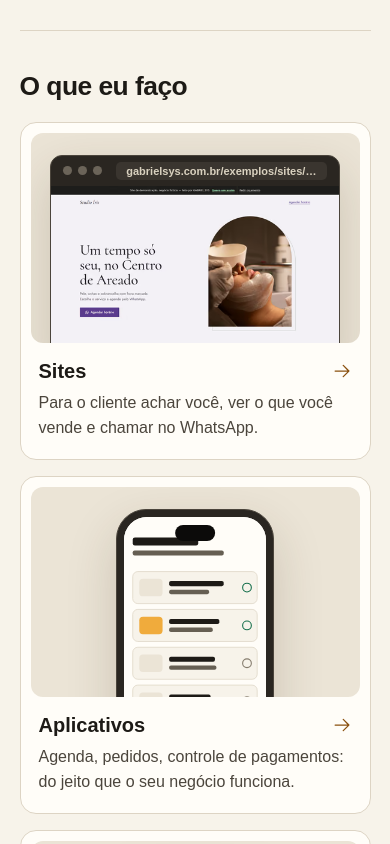
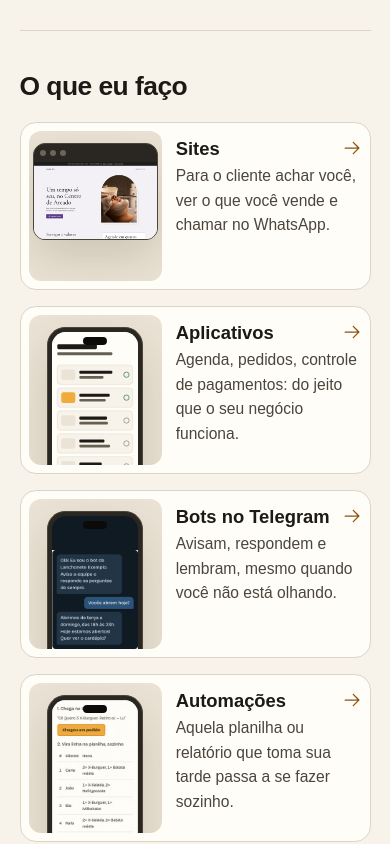
Before and after one commit to gabrielhsp-sys/gabrielhsp-sys.github.io, a Next.js app: page / in a window 390 px wide. Shown: the part 900-1744 px from the top of the page. Built offline with nearby package versions, Linux system fonts and the light colour scheme; a web font is replaced by a local one.

Commit message:
feat(ux): compact service rows on phones; logo falls back to the symbol only at 100 px or less

```diff
--- a/app/cliente.css
+++ b/app/cliente.css
@@ -327,7 +327,7 @@ html[data-typing="true"] .c-whats-fixo { opacity: 0; transform: translateY(140%)
 
 /* Celular (pedido de 2026-11-20): logo, "Orcamento" e "Menu" SEMPRE na mesma
    linha, de 320 a 414 px e com a fonte do sistema maior. A linha nao quebra; quem
-   cede espaco e o logo, que encolhe e, abaixo de 120 px de espaco, vira so o
+   cede espaco e o logo, que encolhe e, com 100 px ou menos de espaco, vira so o
    simbolo (consulta de container: vale tambem para fonte aumentada no Android).
    O Menu abre como painel embaixo do cabecalho, sem empurrar a linha. */
 @media (max-width: 860px) {
@@ -372,7 +372,7 @@ html[data-typing="true"] .c-whats-fixo { opacity: 0; transform: translateY(140%)
 
 /* Pouco espaco para o logo (320 px, ou fonte grande): fica so o simbolo da marca
    (o nome segue no rodape e no nome acessivel do link). */
-@container (max-width: 119px) {
+@container (max-width: 100px) {
   .c-brand .c-brand-full { display: none !important; }
   .c-brand .c-brand-symbol { display: block; width: auto; height: 26px; }
 }
@@ -499,3 +499,19 @@ html[data-typing="true"] .c-whats-fixo { opacity: 0; transform: translateY(140%)
 .f-celular[data-tom="conversa"] .f-celular-tela { padding-top: 34px; background: #0f1a22; }
 .f-celular[data-tom="conversa"] .f-shot img { object-fit: contain; object-position: top center; }
 .f-ilustracao { display: block; width: 100%; height: 100%; }
+
+/* Celular: os cinco servicos do inicio em linhas compactas, imagem ao lado do
+   texto. Em coluna, cada cartao tinha ~340 px e a lista passava de 1.700 px. */
+@media (max-width: 520px) {
+  .c-service-tile { display: grid; grid-template-columns: minmax(0, 40%) minmax(0, 1fr); grid-template-rows: auto 1fr; align-items: start; gap: 4px 14px; padding: 8px; }
+  .c-service-tile .c-visual { grid-row: 1 / span 2; height: 150px; margin: 0; padding-top: 12px; }
+  .c-service-tile .c-visual .f-celular { width: 72%; padding: 4px; border-radius: 18px; }
+  .c-service-tile .c-visual .f-celular-tela { border-radius: 14px; }
+  .c-service-tile .c-visual .f-celular-tela::before { top: 5px; height: 8px; }
+  .c-service-tile .c-visual .f-navegador { width: 94%; }
+  .c-service-tile .c-visual .f-navegador-barra { height: 18px; gap: 4px; padding: 0 6px; }
+  .c-service-tile .c-visual .f-navegador-barra i { width: 6px; height: 6px; }
+  .c-service-tile .c-visual .f-navegador-barra span { display: none; }
+  .c-service-tile strong { padding: 6px 0 0; font-size: 1.15rem; }
+  .c-service-tile > span { padding: 0; font-size: .975rem; }
+}
```
